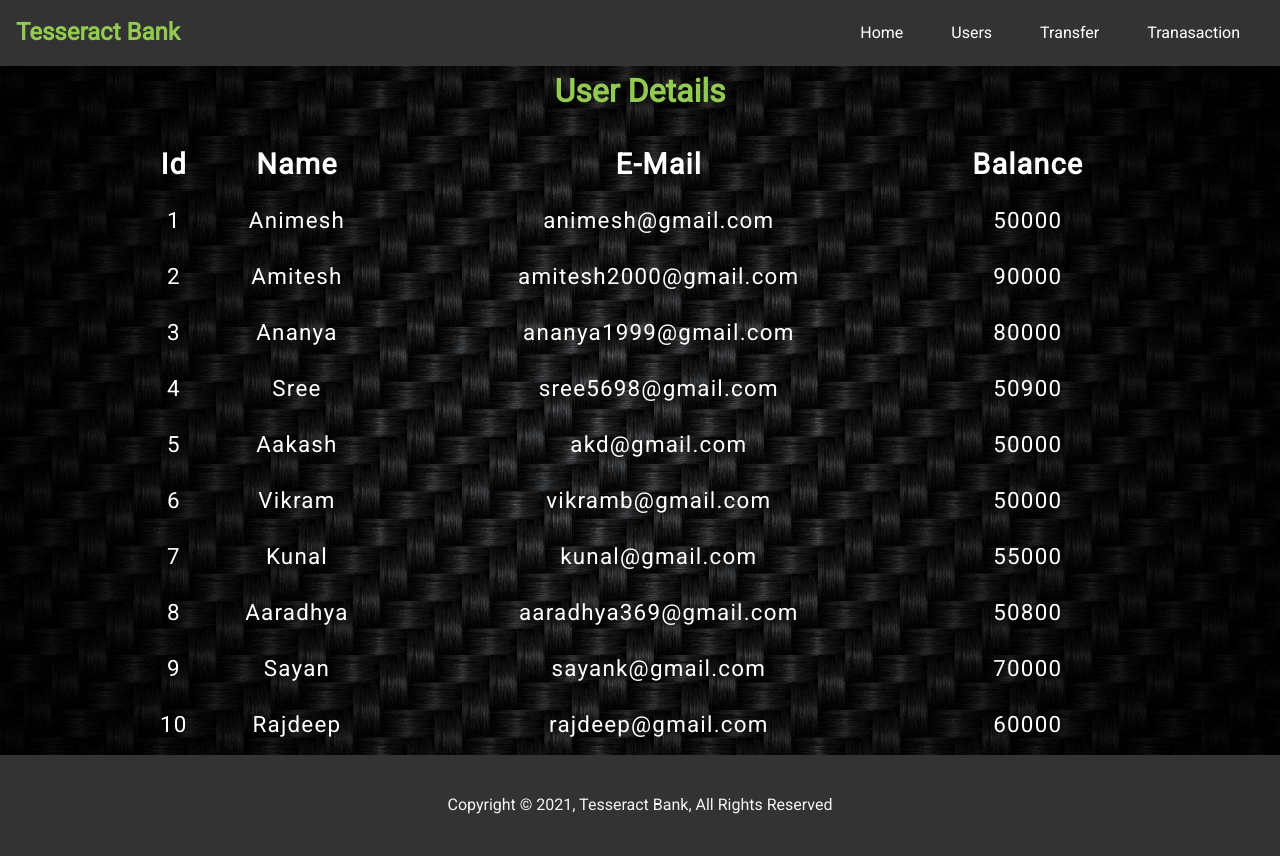
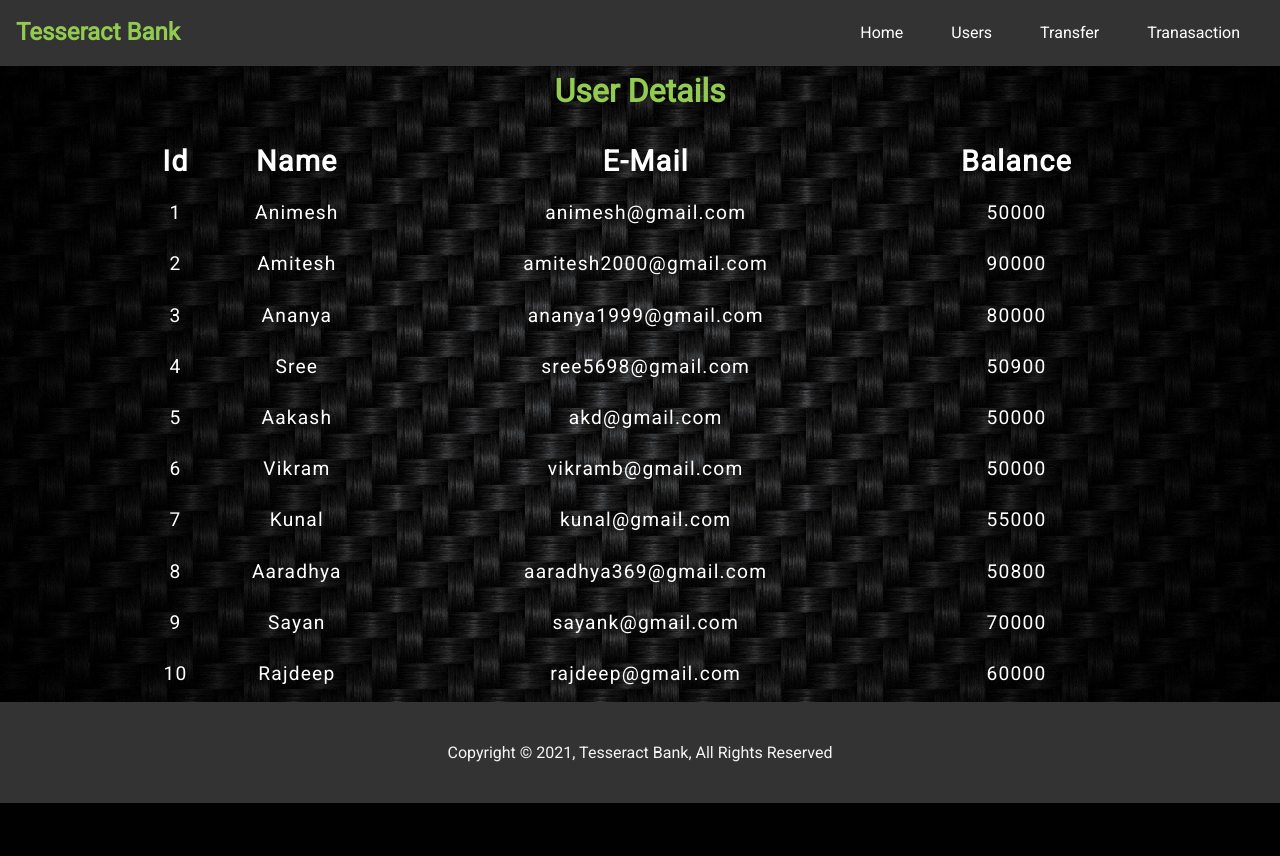
Before and after one commit to animeshbhakat/TSF-Banking-System, a PHP site: page /users.php in a window 1280 px wide. After the commit the page ends 803 px from the top, so only its background shows below. Run offline with PHP 8.4, Linux system fonts and the light colour scheme; data comes from the database, SQL or seed files in the repository; some libraries are stand-ins or nearby versions.

Commit message:
updated table.css

```diff
--- a/css/table.css
+++ b/css/table.css
@@ -1,13 +1,24 @@
+html, body {
+  height: 100%;
+}
+
 body{
   background: url('../image/bg01.jpg') no-repeat center center/cover;
+  background-attachment: fixed;
+  height: 100%;
+  margin: auto;
+  padding: auto;
+}
 
+.container-unlimited{
+  height: 100%;
 }
 table{
 	letter-spacing: 1.2px;
   margin: auto;
   padding: auto;
 
-  line-height: 0.5rem;
+  line-height: 0.2rem;
 
   width: 90%;
   border-collapse: collapse;
@@ -18,7 +29,7 @@ table{
 
 td{
 	text-align: center;
-  font-size: 1.4rem;
+  font-size: 1.2rem;
 }
 
 
@@ -27,6 +38,7 @@ button{
 	border:none;
 	background: #d9d9d9;
 }
+
 
 .table-container{
 	height: 100vh;
```
